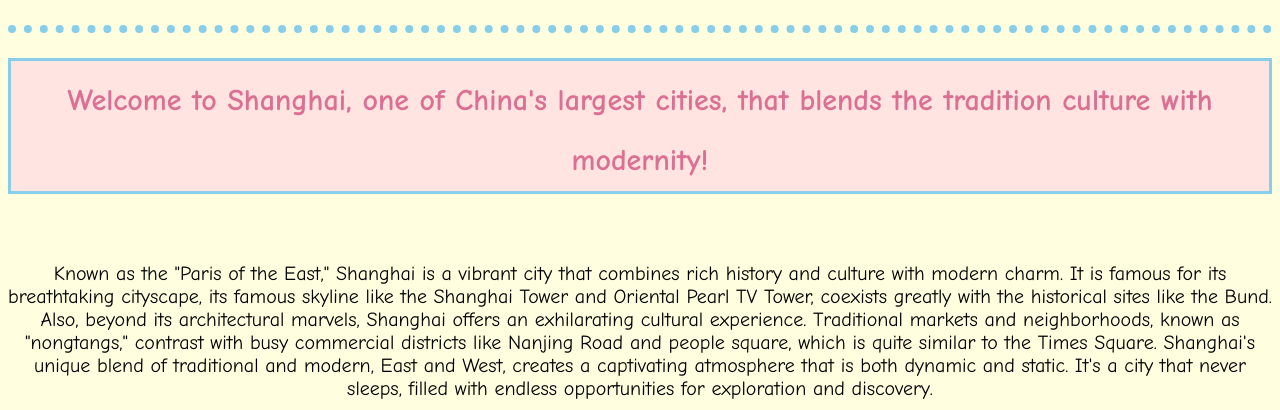
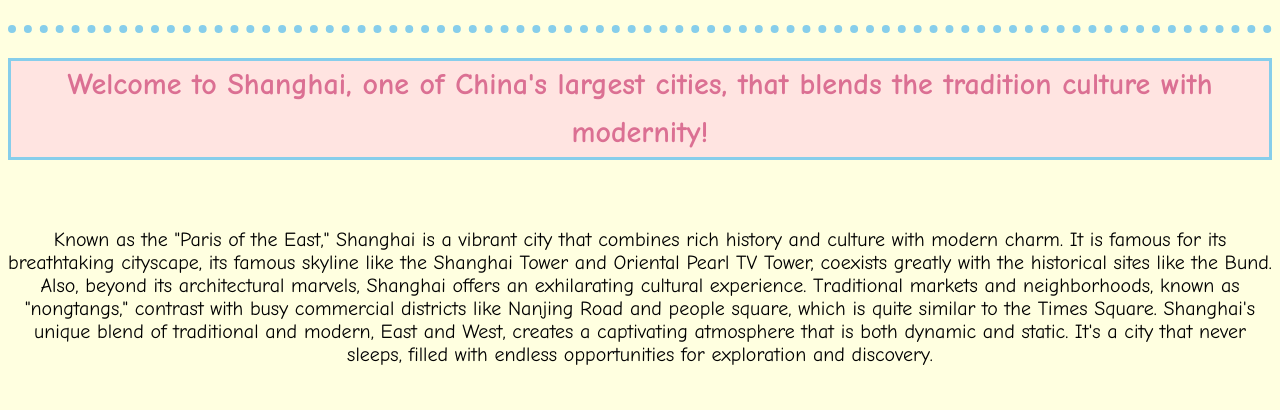
Before and after one commit to qxu23/summer23, a plain HTML site: page index.html in a window 1280 px wide. Shown: the part 55-465 px from the top of the page. Drawn offline with Linux system fonts and the light colour scheme.

Commit message:
Update index.html

```diff
--- a/index.html
+++ b/index.html
@@ -18,8 +18,8 @@ h2 {
 border: 3px solid skyblue;
 background-color: mistyrose;
 color: palevioletred;
-line-height: 2em;
-padding-top: 10px;
+line-height: 1.6em;
+margin-top: 20px;
 }
 
 h3 {
```
